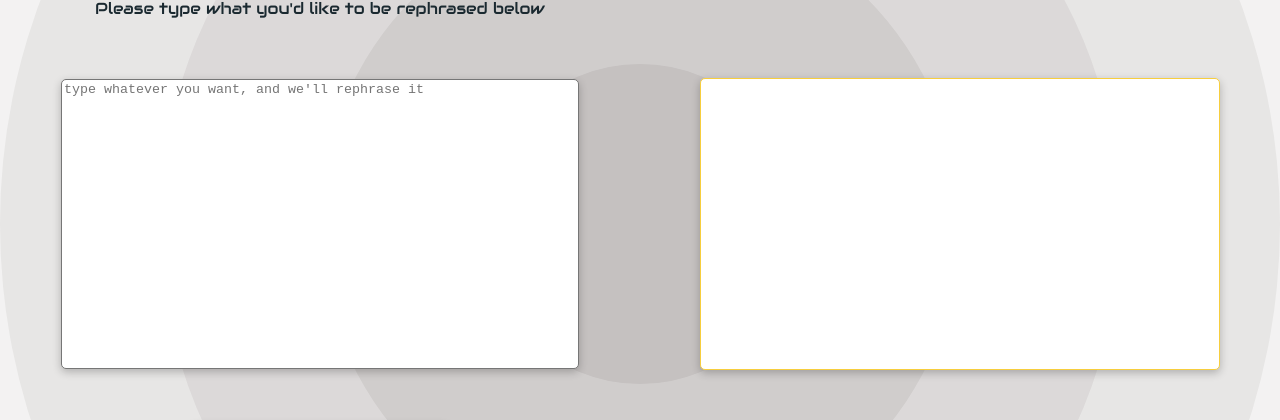
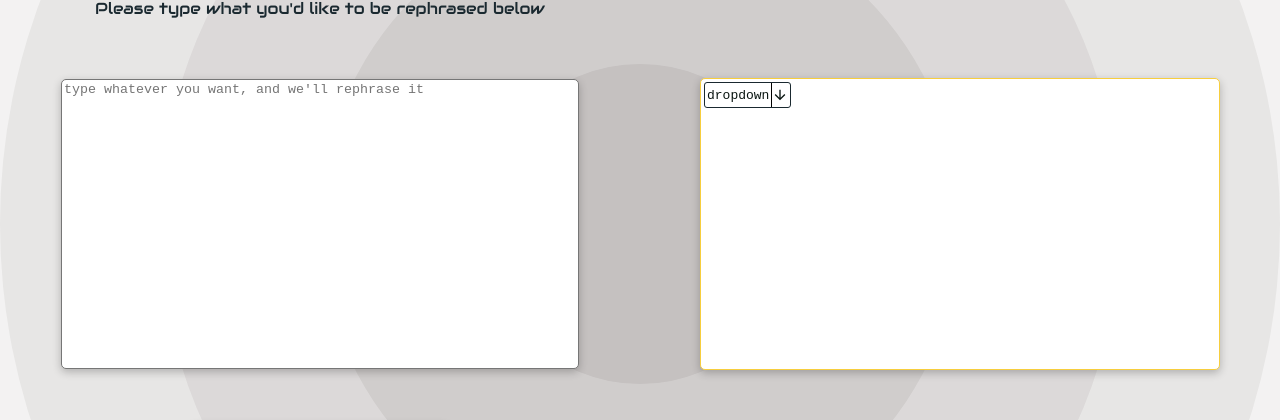
Before and after one commit to Josebergreno/Rephrase, a React (Create React App) app: page / in a window 1280 px wide. Shown: the part 176-596 px from the top of the page. Built offline with nearby package versions, Linux system fonts and the light colour scheme.

Commit message:
began building custom select component

```diff
--- a/package.json
+++ b/package.json
@@ -3,6 +3,10 @@
   "version": "0.1.0",
   "private": true,
   "dependencies": {
+    "@emotion/react": "^11.10.5",
+    "@emotion/styled": "^11.10.5",
+    "@mui/icons-material": "^5.11.0",
+    "@mui/material": "^5.11.1",
     "@testing-library/jest-dom": "^5.16.5",
     "@testing-library/react": "^13.4.0",
     "@testing-library/user-event": "^13.5.0",
--- a/src/components/main-content/MainContent.js
+++ b/src/components/main-content/MainContent.js
@@ -1,7 +1,14 @@
 import { useState, useRef } from "react";
 import styles from "./MainContent.module.css";
+import { Select, MenuItem, SvgIcon } from "@mui/material";
+import ArrowDownwardIcon from "@mui/icons-material/ArrowDownward";
 
 const MainContent = () => {
+  const [clicked, setClicked] = useState(false);
+  const dropdownHandler = () => {
+    console.log("clicked");
+    clicked === false ? setClicked(true) : setClicked(false);
+  };
   const ref = useRef("");
   const [textContent, setTextContent] = useState("");
 
@@ -63,7 +70,28 @@ const MainContent = () => {
         </form>
       </div>
       <div className={styles["output-container"]}>
-        <div className={styles["output-field"]}>{textContent}</div>
+        <div className={styles["output-field"]}>
+          {textContent}
+          <div className={styles["dropdown-container"]}>
+            <div onClick={dropdownHandler} className={styles["select"]}>
+              dropdown
+              <ArrowDownwardIcon
+                sx={{
+                  width: "2vh",
+                  height: "3vh",
+                  marginLeft: "2px",
+                  borderLeft: "solid black 1px",
+                }}
+              />
+            </div>
+            {clicked === true && (
+              <>
+                <div className={styles["option"]}>hello</div>
+                <div className={styles["option"]}>hello</div>
+              </>
+            )}
+          </div>
+        </div>
       </div>
     </div>
   );
--- a/src/components/main-content/MainContent.module.css
+++ b/src/components/main-content/MainContent.module.css
@@ -103,7 +103,47 @@
 
 .form {
   height: 100%;
-
   border-bottom-right-radius: 25px;
   border-top-right-radius: 25px;
 }
+
+.dropdown-container {
+  background-color: transparent;
+  width: fit-content;
+}
+.select {
+  color: #0a1612;
+  display: flex;
+  width: fit-content;
+  height: 3vh;
+  justify-content: center;
+  align-items: center;
+  /* margin: 3px; */
+  padding-left: 2px;
+  padding-right: 2px;
+  border: solid #1a2930 1px;
+  background-color: transparent;
+  border-radius: 3px;
+  cursor: pointer;
+}
+
+.option {
+  background-color: #e7dfdd;
+  height: 3vh;
+  display: flex;
+  justify-content: center;
+  align-items: center;
+  border-bottom: solid black 1px;
+  border-bottom-left-radius: 3px;
+  border-bottom-right-radius: 3px;
+  animation-name: slide-down;
+  animation-timing-function: ease-in-out;
+  animation-duration: 0.1s;
+  animation-fill-mode: forwards;
+  animation-iteration-count: 1;
+}
+@keyframes slide-down {
+  from {
+    transform: scale(0);
+  }
+}
```
Also changed, not shown: 1 other file (tests, documents, lock files or other folders).
